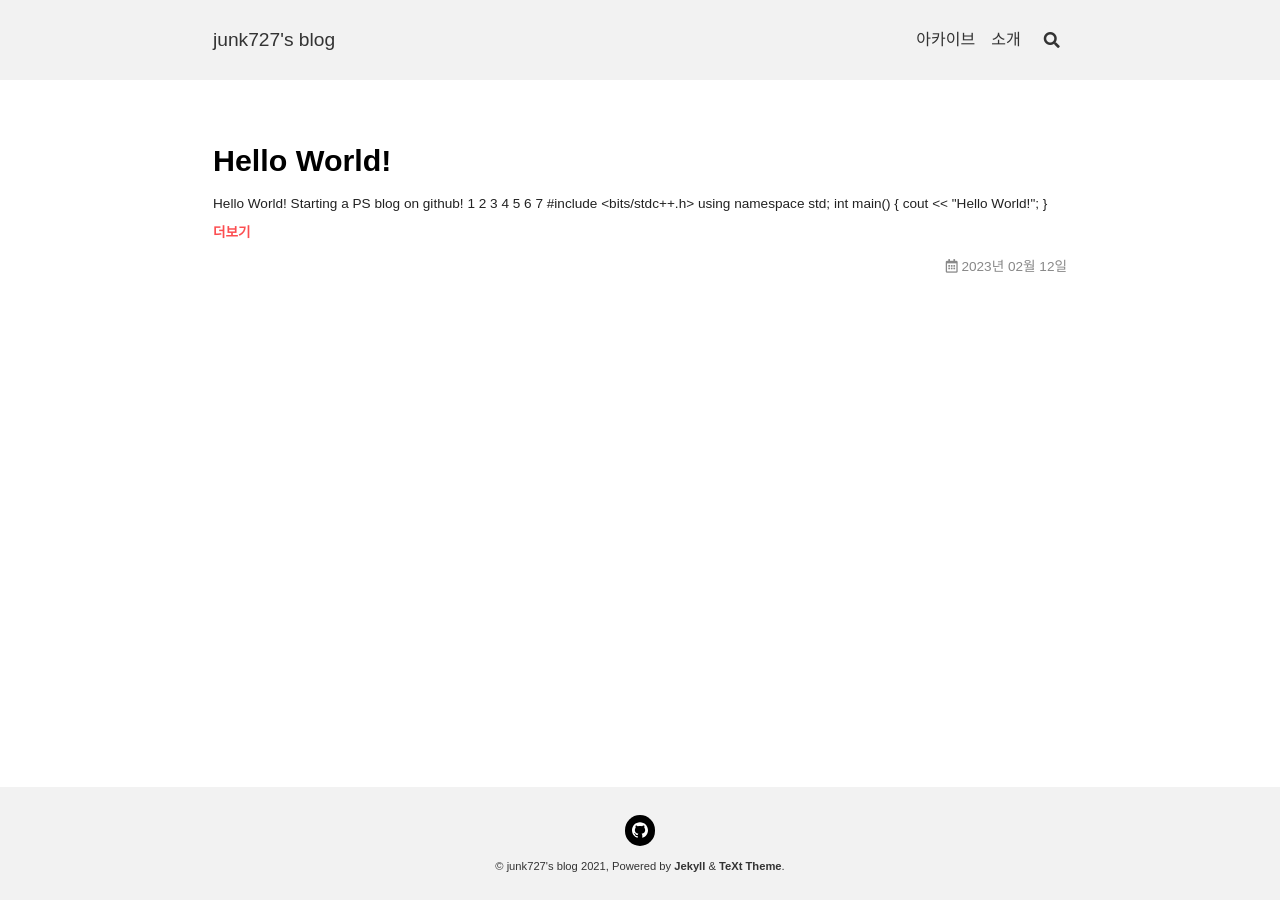
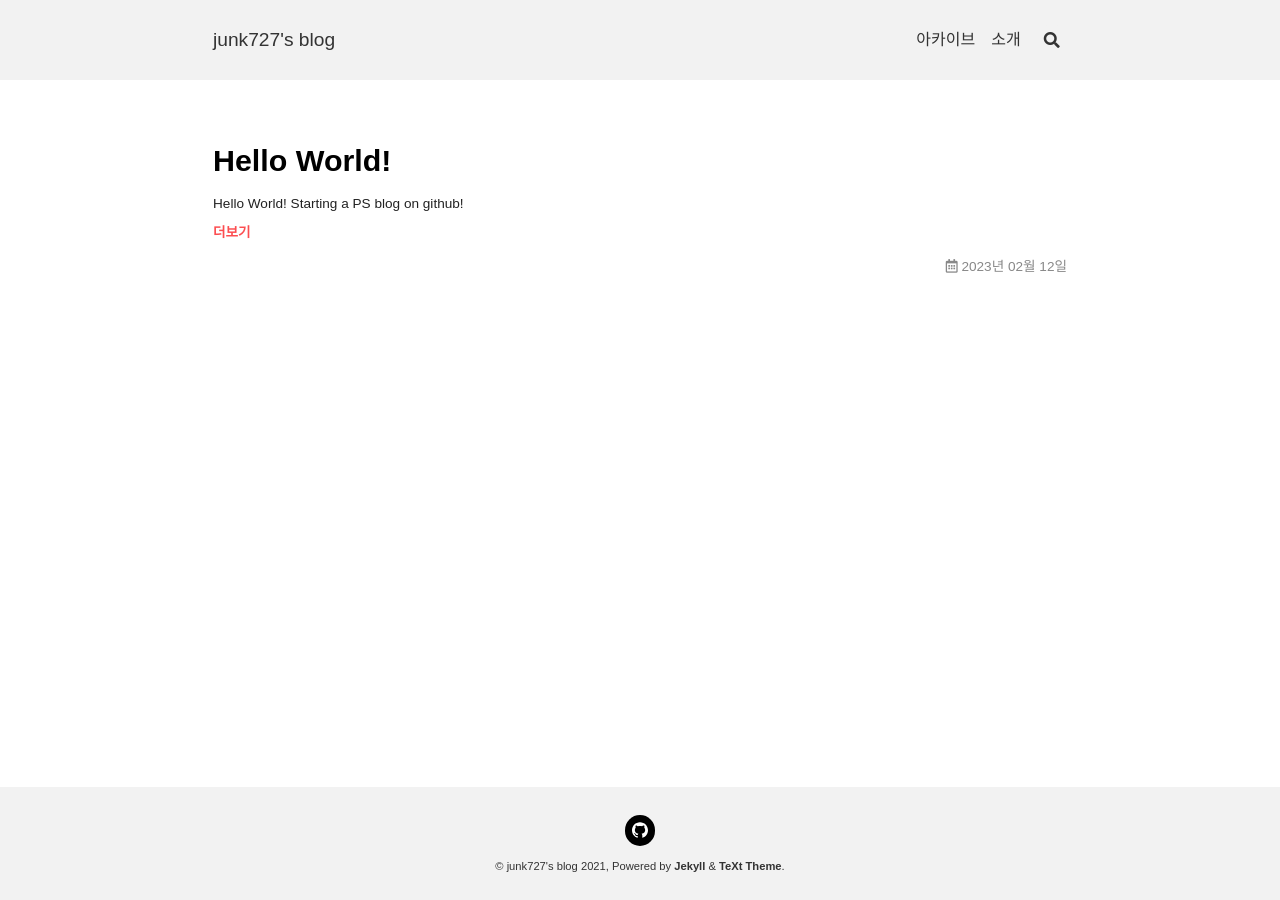
Before and after one commit to junk727/junk727.github.io, a Jekyll site: the page built from index.html, in a window 1280 px wide. Built offline with Jekyll 4.4.1, drawn with Linux system fonts in a browser that asks for light colours; nearby versions of some CDN libraries; the list of posts is cut into pages by our own code.

Commit message:
Hello world!

```diff
--- a/_posts/2023-02-12-Hello-World.md
+++ b/_posts/2023-02-12-Hello-World.md
@@ -6,12 +6,4 @@
 
 Starting a PS blog on github!
 
-{% highlight cpp linenos %}
-#include <bits/stdc++.h>
-using namespace std;
-
-int main()
-{
-	cout << "Hello World!";
-}
-{% endhighlight %}
+<script src="https://gist.github.com/junk727/ff4299402613d2bdd670c547cbedaa8e.js"></script>
```
